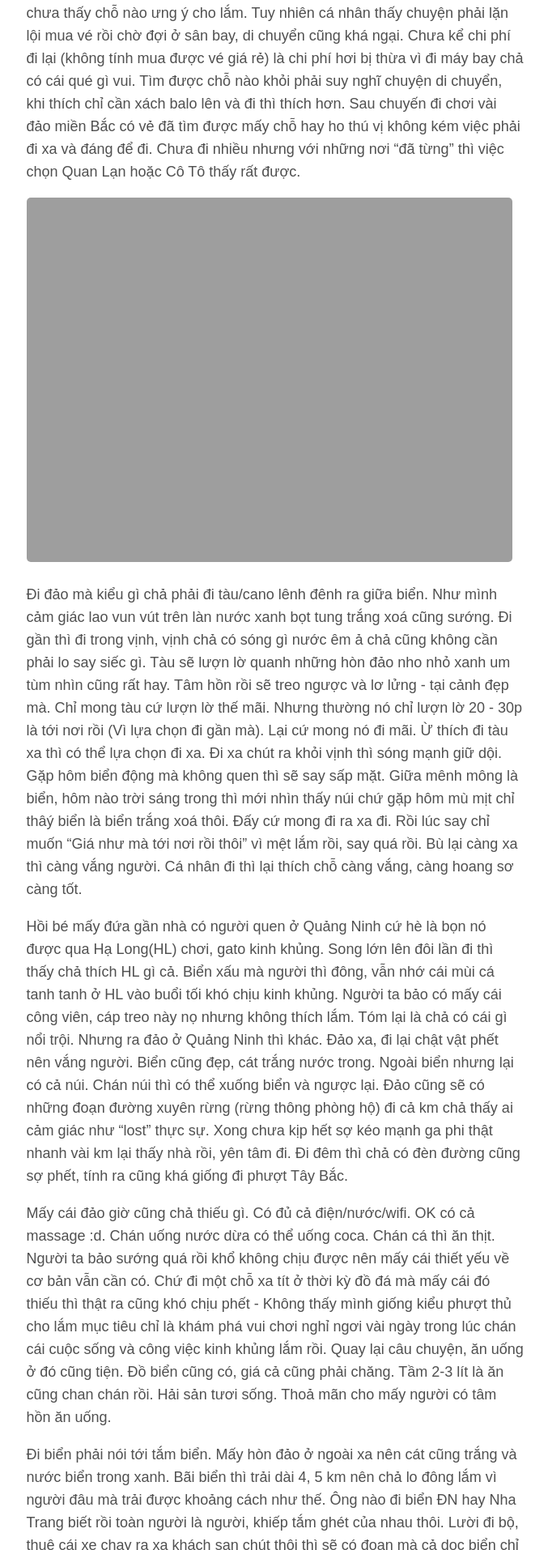
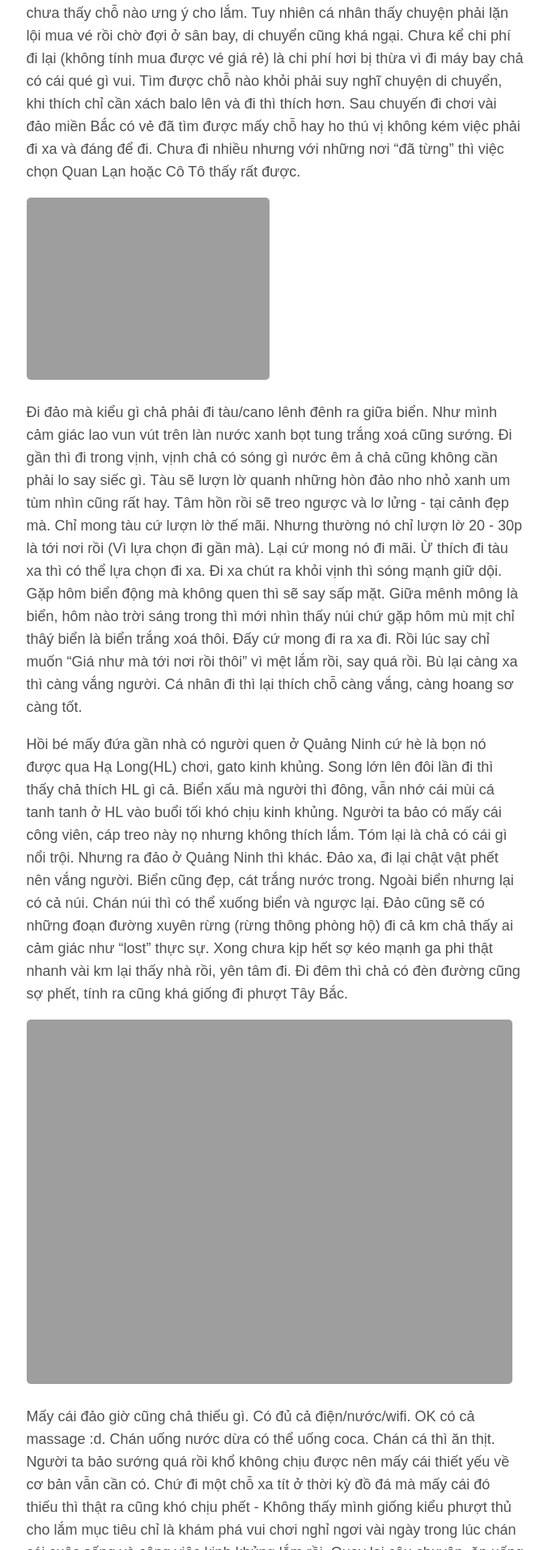
Before and after one commit to toannai/blog, a Jekyll site: the page built from _posts/2020-07-05-di-bien-quanh-mien-bac-thi-di-dau.md, in a window 1280 px wide. Shown: the part 601-2515 px from the top of the page at 81% size, without its empty margins (300-977 px from the left). Built offline with Jekyll 4.4.1, drawn with Linux system fonts in a browser that asks for light colours; some web fonts are replaced.

Commit message:
update image

```diff
--- a/_posts/2020-07-05-di-bien-quanh-mien-bac-thi-di-dau.md
+++ b/_posts/2020-07-05-di-bien-quanh-mien-bac-thi-di-dau.md
@@ -9,11 +9,13 @@ image: assets/img/2020/07/05/coto.JPG
 
 Thông thường, mỗi lần đi biển hay nghĩ tới chuyện phải mua vé máy bay bay tít vào tận miền trung trở vào vì đơn giản biển miền bắc đi cũng kha khá mà chưa thấy chỗ nào ưng ý cho lắm. Tuy nhiên cá nhân thấy chuyện phải lặn lội mua vé rồi chờ đợi ở sân bay, di chuyển cũng khá ngại. Chưa kể chi phí đi lại (không tính mua được vé giá rẻ) là chi phí hơi bị thừa vì đi máy bay chả có cái qué gì vui. Tìm được chỗ nào khỏi phải suy nghĩ chuyện di chuyển, khi thích chỉ cần xách balo lên và đi thì thích hơn. Sau chuyến đi chơi vài đảo miền Bắc có vẻ đã tìm được mấy chỗ hay ho thú vị không kém việc phải đi xa và đáng để đi. Chưa đi nhiều nhưng với những nơi "đã từng" thì việc chọn Quan Lạn hoặc Cô Tô thấy rất được.
 
-![Img co to]( {{site.url}}/assets/img/2020/07/05/coto.JPG){:width="600px"}
+![Img balo]( {{site.url}}/assets/img/2020/07/05/IMG_2466.JPG){:width="300px"}
 
 Đi đảo mà kiểu gì chả phải đi tàu/cano lênh đênh ra giữa biển. Như mình cảm giác lao vun vút trên làn nước xanh bọt tung trắng xoá cũng sướng. Đi gần thì đi trong vịnh, vịnh chả có sóng gì nước êm ả chả cũng không cần phải lo say siếc gì. Tàu sẽ lượn lờ quanh những hòn đảo nho nhỏ xanh um tùm nhìn cũng rất hay. Tâm hồn rồi sẽ treo ngược và lơ lửng - tại cảnh đẹp mà. Chỉ mong tàu cứ lượn lờ thế mãi. Nhưng thường nó chỉ lượn lờ 20 - 30p là tới nơi rồi (Vì lựa chọn đi gần mà). Lại cứ mong nó đi mãi. Ừ thích đi tàu xa thì có thể lựa chọn đi xa. Đi xa chút ra khỏi vịnh thì sóng mạnh giữ dội. Gặp hôm biển động mà không quen thì sẽ say sấp mặt. Giữa mênh mông là biển, hôm nào trời sáng trong thì mới nhìn thấy núi chứ gặp hôm mù mịt chỉ thâý biển là biển trắng xoá thôi. Đấy cứ mong đi ra xa đi. Rồi lúc say chỉ muốn "Giá như mà tới nơi rồi thôi" vì mệt lắm rồi, say quá rồi. Bù lại càng xa thì càng vắng người. Cá nhân đi thì lại thích chỗ càng vắng, càng hoang sơ càng tốt.
 
 Hồi bé mấy đứa gần nhà có người quen ở Quảng Ninh cứ hè là bọn nó được qua Hạ Long(HL) chơi, gato kinh khủng. Song lớn lên đôi lần đi thì thấy chả thích HL gì cả. Biển xấu mà người thì đông, vẫn nhớ cái mùi cá tanh tanh ở HL vào buổi tối khó chịu kinh khủng. Người ta bảo có mấy cái công viên, cáp treo này nọ nhưng không thích lắm. Tóm lại là chả có cái gì nổi trội. Nhưng ra đảo ở Quảng Ninh thì khác. Đảo xa, đi lại chật vật phết nên vắng người. Biển cũng đẹp, cát trắng nước trong. Ngoài biển nhưng lại có cả núi. Chán núi thì có thể xuống biển và ngược lại. Đảo cũng sẽ có những đoạn đường xuyên rừng (rừng thông phòng hộ) đi cả km chả thấy ai cảm giác như "lost" thực sự. Xong chưa kịp hết sợ kéo mạnh ga phi thật nhanh vài km lại thấy nhà rồi, yên tâm đi. Đi đêm thì chả có đèn đường cũng sợ phết, tính ra cũng khá giống đi phượt Tây Bắc.
+
+![Img trong rung]( {{site.url}}/assets/img/2020/07/05/IMG_2493.JPG){:width="600px"}
 
 Mấy cái đảo giờ cũng chả thiếu gì. Có đủ cả điện/nước/wifi. OK có cả massage :d. Chán uống nước dừa có thể uống coca. Chán cá thì ăn thịt. Người ta bảo sướng quá rồi khổ không chịu được nên mấy cái thiết yếu về cơ bản vẫn cần có. Chứ đi một chỗ xa tít ở thời kỳ đồ đá mà mấy cái đó thiếu thì thật ra cũng khó chịu phết - Không thấy mình giống kiểu phượt thủ cho lắm mục tiêu chỉ là khám phá vui chơi nghỉ ngơi vài ngày trong lúc chán cái cuộc sống và công việc kinh khủng lắm rồi. Quay lại câu chuyện, ăn uống ở đó cũng tiện. Đồ biển cũng có, giá cả cũng phải chăng. Tầm 2-3 lít là ăn cũng chan chán rồi. Hải sản tươi sống. Thoả mãn cho mấy người có tâm hồn ăn uống.
 
```
Also changed, not shown: 2 other files.
